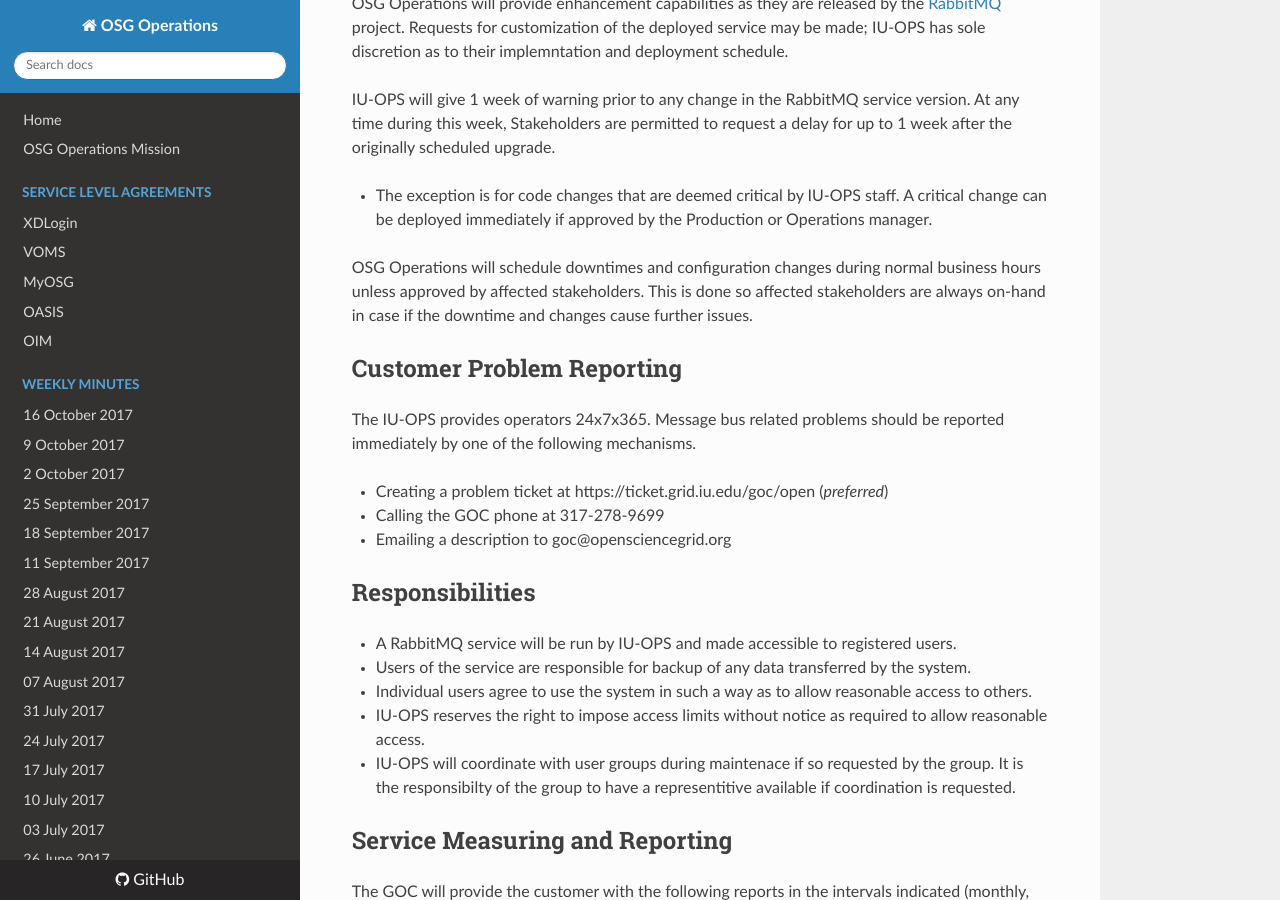
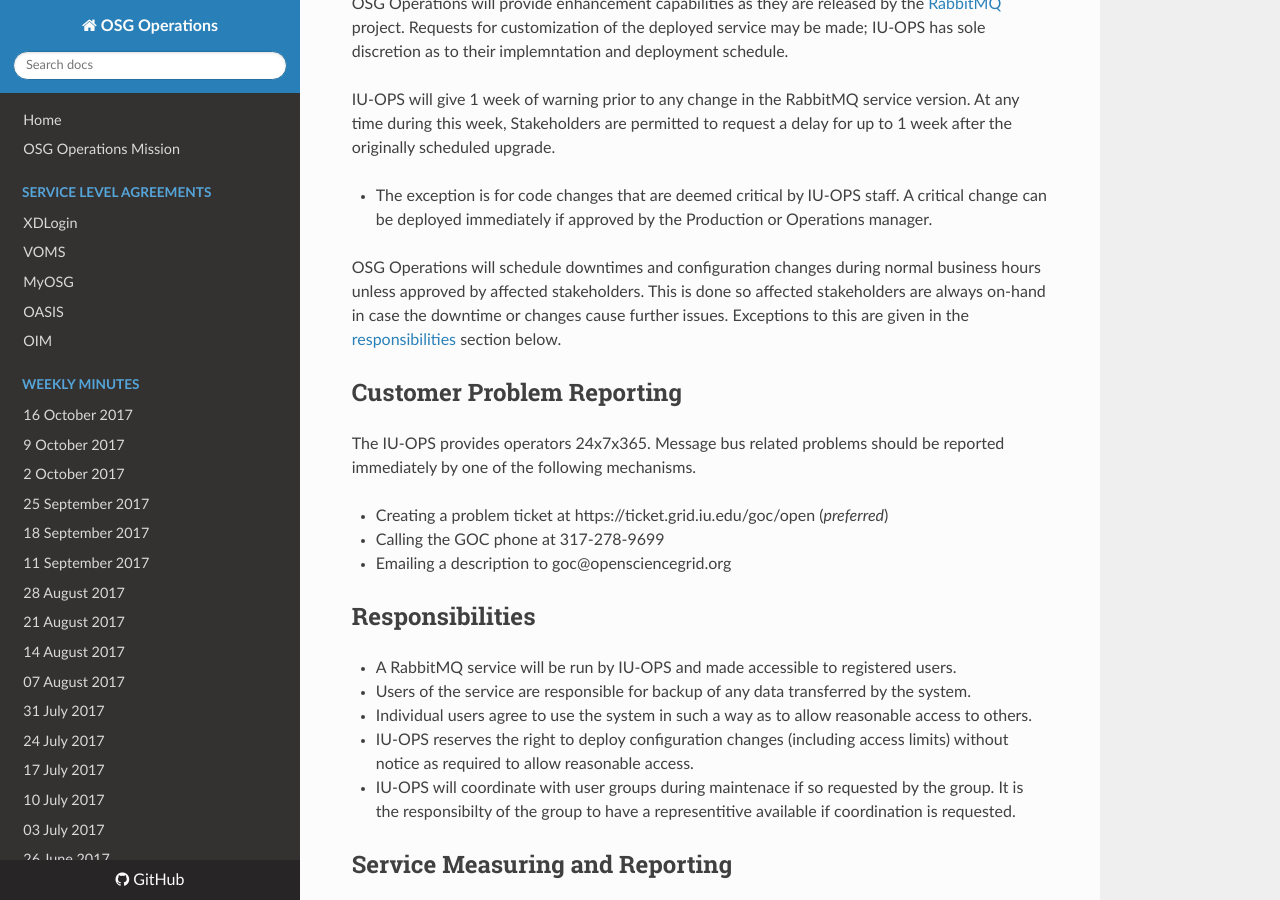
Before and after one commit to osg-htc/operations, an MkDocs documentation site: the page built from docs/SLA/event.md, in a window 1280 px wide and 900 px high, scrolled down 2535 px. Built offline with MkDocs 1.6.1, drawn with Linux system fonts in a browser that asks for light colours; nearby versions of some CDN libraries; old or Windows-style settings are respelled for this version of MkDocs.

Commit message:
Update event.md

```diff
--- a/docs/SLA/event.md
+++ b/docs/SLA/event.md
@@ -81,8 +81,7 @@ IU-OPS will give 1 week of warning prior to any change in the RabbitMQ service v
    * The exception is for code changes that are deemed critical by IU-OPS staff.
    A critical change can be deployed immediately if approved by the Production or Operations manager.
 
-OSG Operations will schedule downtimes and configuration changes during normal business hours unless approved by affected stakeholders. This is done so affected stakeholders are always on-hand in case if the downtime and changes cause further issues.
-
+OSG Operations will schedule downtimes and configuration changes during normal business hours unless approved by affected stakeholders. This is done so affected stakeholders are always on-hand in case the downtime or changes cause further issues. Exceptions to this are given in the [responsibilities](#Responsibilities) section below.
 
 ## Customer Problem Reporting
 The IU-OPS provides operators 24x7x365. Message bus related problems should be reported immediately by one of the following mechanisms.
@@ -96,7 +95,7 @@ The IU-OPS provides operators 24x7x365. Message bus related problems should be r
    * A RabbitMQ service will be run by IU-OPS and made accessible to registered users.
    * Users of the service are responsible for backup of any data transferred by the system.
    * Individual users agree to use the system in such a way as to allow reasonable access to others.
-   * IU-OPS reserves the right to impose access limits without notice as required to allow reasonable access.
+   * IU-OPS reserves the right to deploy configuration changes (including access limits) without notice as required to allow reasonable access.
    * IU-OPS will coordinate with user groups during maintenace if so requested by the group. It is the responsibilty of the group to have a representitive available if coordination is requested.
 
 ## Service Measuring and Reporting
```
